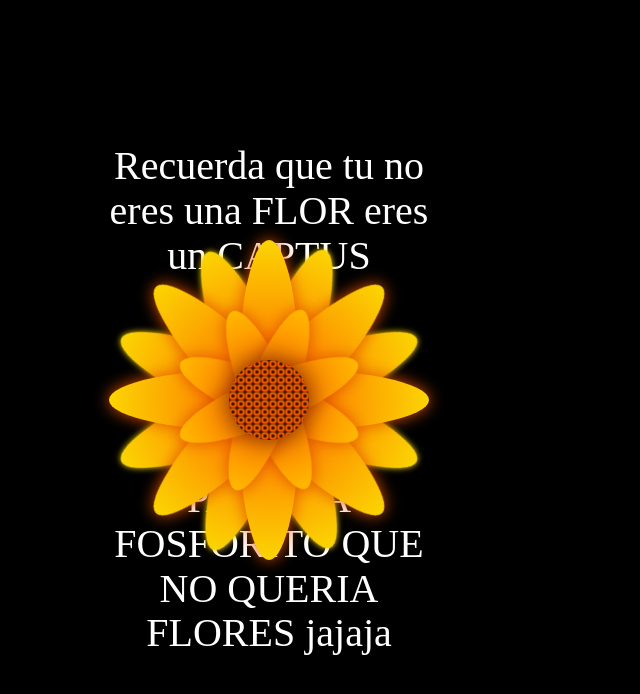
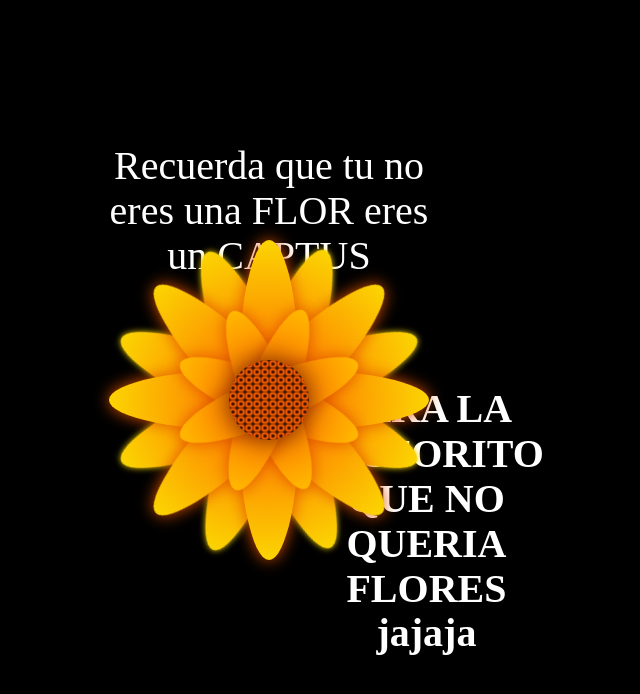
Before and after one commit to Ruthv12/FriendsAztecas, a plain HTML site: page index.html in a window 1280 px wide. Shown: the whole page, without its empty margins (371-1011 px from the left). Drawn offline with Linux system fonts and the light colour scheme.

Commit message:
Update index.html

```diff
--- a/index.html
+++ b/index.html
@@ -37,7 +37,7 @@
     </div>
     <div class="Petal3 p4">
     </div>
-    <div class="text-below">PARA LA FOSFORITO QUE NO QUERIA FLORES jajaja </div>
+   <h3> <div class="text-below">PARA LA FOSFORITO QUE NO QUERIA FLORES jajaja </div></h3>
   </div>
 </body>
 </html>
```
